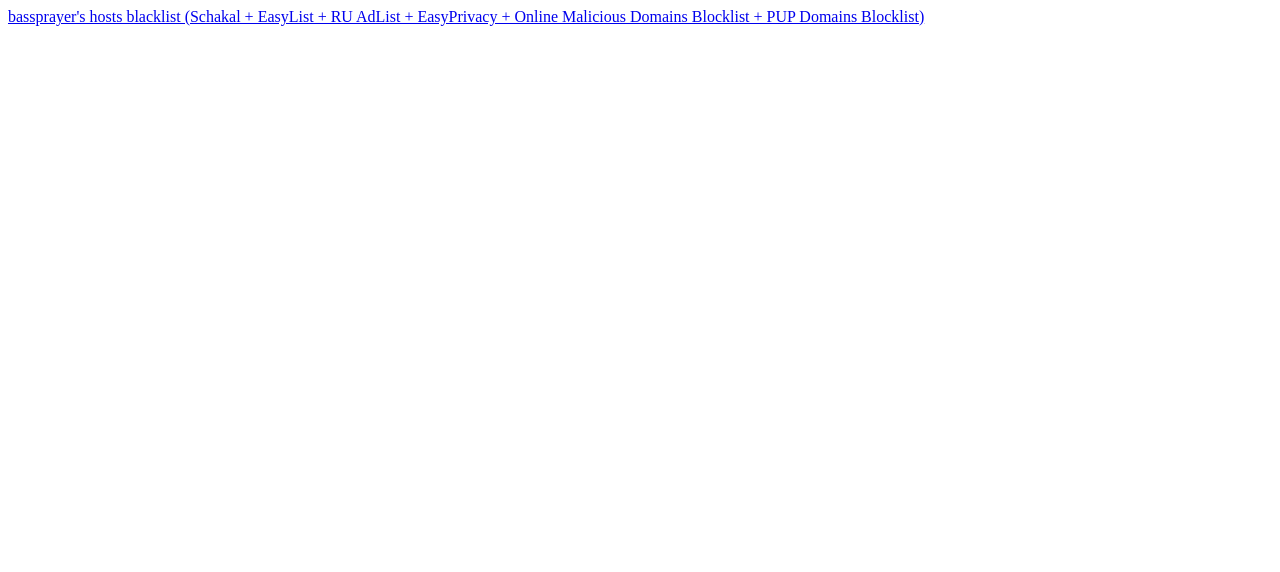
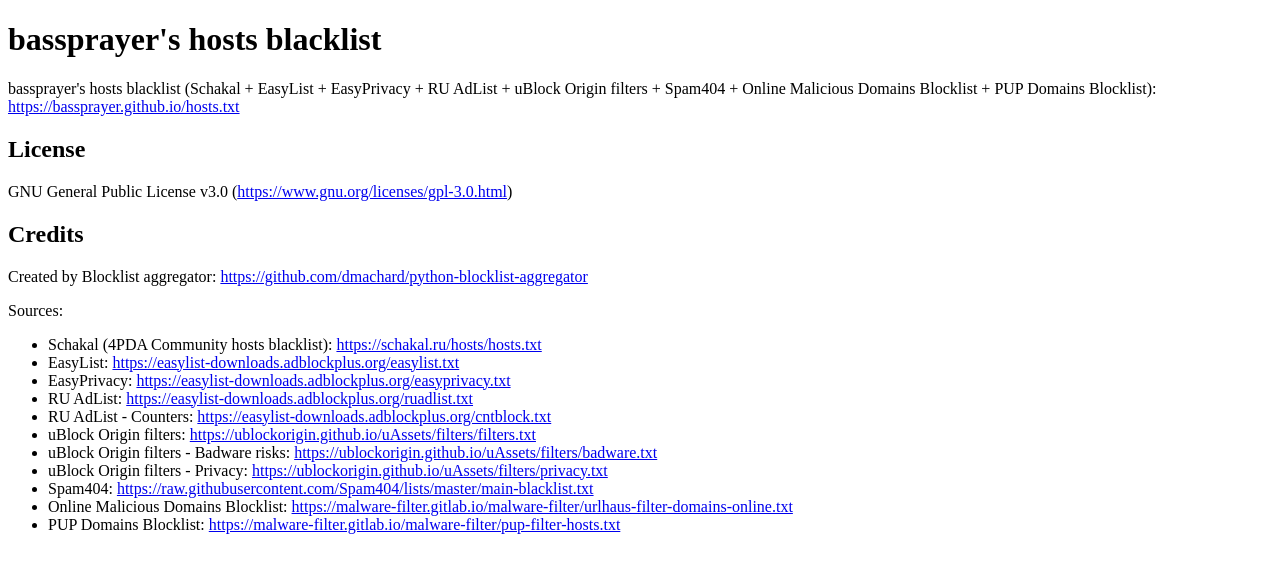
Before and after one commit to bassprayer/bassprayer.github.io, a plain HTML site: page index.html in a window 1280 px wide. Drawn offline with Linux system fonts and the light colour scheme.

Commit message:
Update sources & Change license

```diff
--- a/index.html
+++ b/index.html
@@ -5,6 +5,25 @@
     <title>bassprayer's hosts blacklist</title>
   </head>
   <body>
-    <a href="/hosts.txt">bassprayer's hosts blacklist (Schakal + EasyList + RU AdList + EasyPrivacy + Online Malicious Domains Blocklist + PUP Domains Blocklist)</a>
+    <h1>bassprayer's hosts blacklist</h1>
+    <p>bassprayer's hosts blacklist (Schakal + EasyList + EasyPrivacy + RU AdList + uBlock Origin filters + Spam404 + Online Malicious Domains Blocklist + PUP Domains Blocklist): <a href="https://bassprayer.github.io/hosts.txt" target="_blank">https://bassprayer.github.io/hosts.txt</a></p>
+    <h2>License</h2>
+    <p>GNU General Public License v3.0 (<a href="https://www.gnu.org/licenses/gpl-3.0.html" rel="nofollow noopener noreferrer" target="_blank">https://www.gnu.org/licenses/gpl-3.0.html</a>)</p>
+    <h2>Credits</h2>
+    <p>Created by Blocklist aggregator: <a href="https://github.com/dmachard/python-blocklist-aggregator" rel="nofollow noopener noreferrer" target="_blank">https://github.com/dmachard/python-blocklist-aggregator</a></p>
+    <p>Sources:</p>
+    <ul>
+      <li>Schakal (4PDA Community hosts blacklist): <a href="https://schakal.ru/hosts/hosts.txt" rel="nofollow noopener noreferrer" target="_blank">https://schakal.ru/hosts/hosts.txt</a></li>
+      <li>EasyList: <a href="https://easylist-downloads.adblockplus.org/easylist.txt" rel="nofollow noopener noreferrer" target="_blank">https://easylist-downloads.adblockplus.org/easylist.txt</a></li>
+      <li>EasyPrivacy: <a href="https://easylist-downloads.adblockplus.org/easyprivacy.txt" rel="nofollow noopener noreferrer" target="_blank">https://easylist-downloads.adblockplus.org/easyprivacy.txt</a></li>
+      <li>RU AdList: <a href="https://easylist-downloads.adblockplus.org/ruadlist.txt" rel="nofollow noopener noreferrer" target="_blank">https://easylist-downloads.adblockplus.org/ruadlist.txt</a></li>
+      <li>RU AdList - Counters: <a href="https://easylist-downloads.adblockplus.org/cntblock.txt" rel="nofollow noopener noreferrer" target="_blank">https://easylist-downloads.adblockplus.org/cntblock.txt</a></li>
+      <li>uBlock Origin filters: <a href="https://ublockorigin.github.io/uAssets/filters/filters.txt" rel="nofollow noopener noreferrer" target="_blank">https://ublockorigin.github.io/uAssets/filters/filters.txt</a></li>
+      <li>uBlock Origin filters - Badware risks: <a href="https://ublockorigin.github.io/uAssets/filters/badware.txt" rel="nofollow noopener noreferrer" target="_blank">https://ublockorigin.github.io/uAssets/filters/badware.txt</a></li>
+      <li>uBlock Origin filters - Privacy: <a href="https://ublockorigin.github.io/uAssets/filters/privacy.txt" rel="nofollow noopener noreferrer" target="_blank">https://ublockorigin.github.io/uAssets/filters/privacy.txt</a></li>
+      <li>Spam404: <a href="https://raw.githubusercontent.com/Spam404/lists/master/main-blacklist.txt" rel="nofollow noopener noreferrer" target="_blank">https://raw.githubusercontent.com/Spam404/lists/master/main-blacklist.txt</a></li>
+      <li>Online Malicious Domains Blocklist: <a href="https://malware-filter.gitlab.io/malware-filter/urlhaus-filter-domains-online.txt" rel="nofollow noopener noreferrer" target="_blank">https://malware-filter.gitlab.io/malware-filter/urlhaus-filter-domains-online.txt</a></li>
+      <li>PUP Domains Blocklist: <a href="https://malware-filter.gitlab.io/malware-filter/pup-filter-hosts.txt" rel="nofollow noopener noreferrer" target="_blank">https://malware-filter.gitlab.io/malware-filter/pup-filter-hosts.txt</a></li>
+    </ul>
   </body>
 </html>
```
Also changed, not shown: 1 other file.
